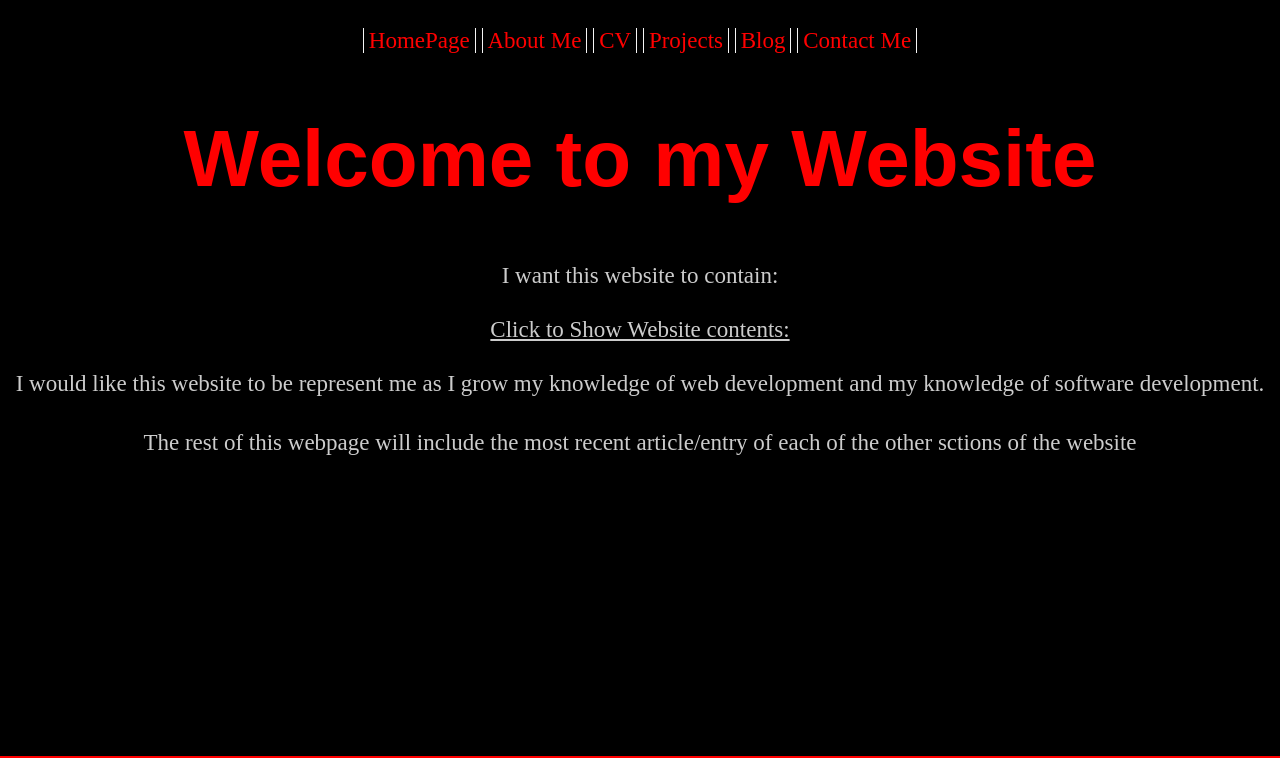
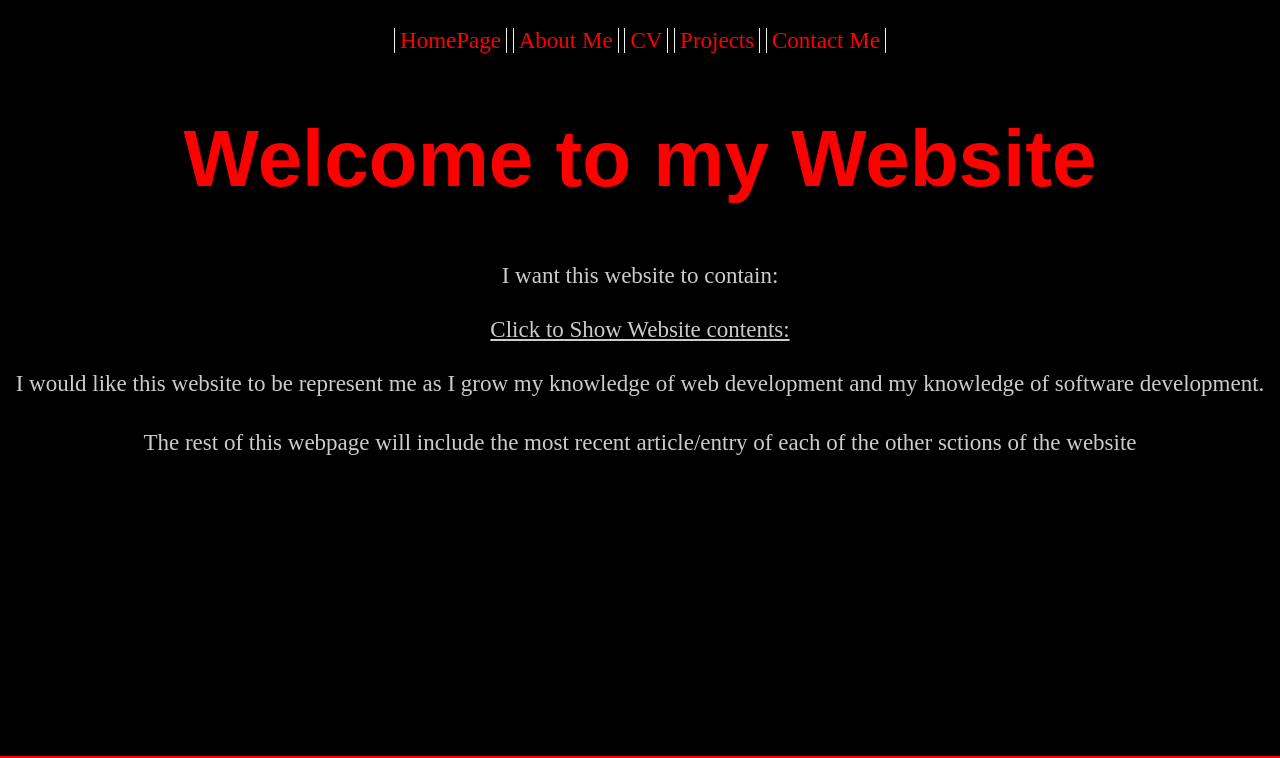
Before and after one commit to benjimanclarke/benjimanclarke.github.io, a plain HTML site: page index.html in a window 1280 px wide. Shown: the top 758 px of the page. Drawn offline with nearby package versions, Linux system fonts and the light colour scheme.

Commit message:
Update index.html

```diff
--- a/index.html
+++ b/index.html
@@ -12,7 +12,6 @@
 				<li><a href='../html/about.html'>About Me</a></li>
 				<li><a href='../html/cv.html'>CV</a></li>
 				<li><a href='../html/projects.html'>Projects</a></li>
-				<li><a href='../html/blog.html'>Blog</a></li>
 				<li><a href='../html/contactme.html'>Contact Me</a></li>
 			</ul>
 		</div>
```
